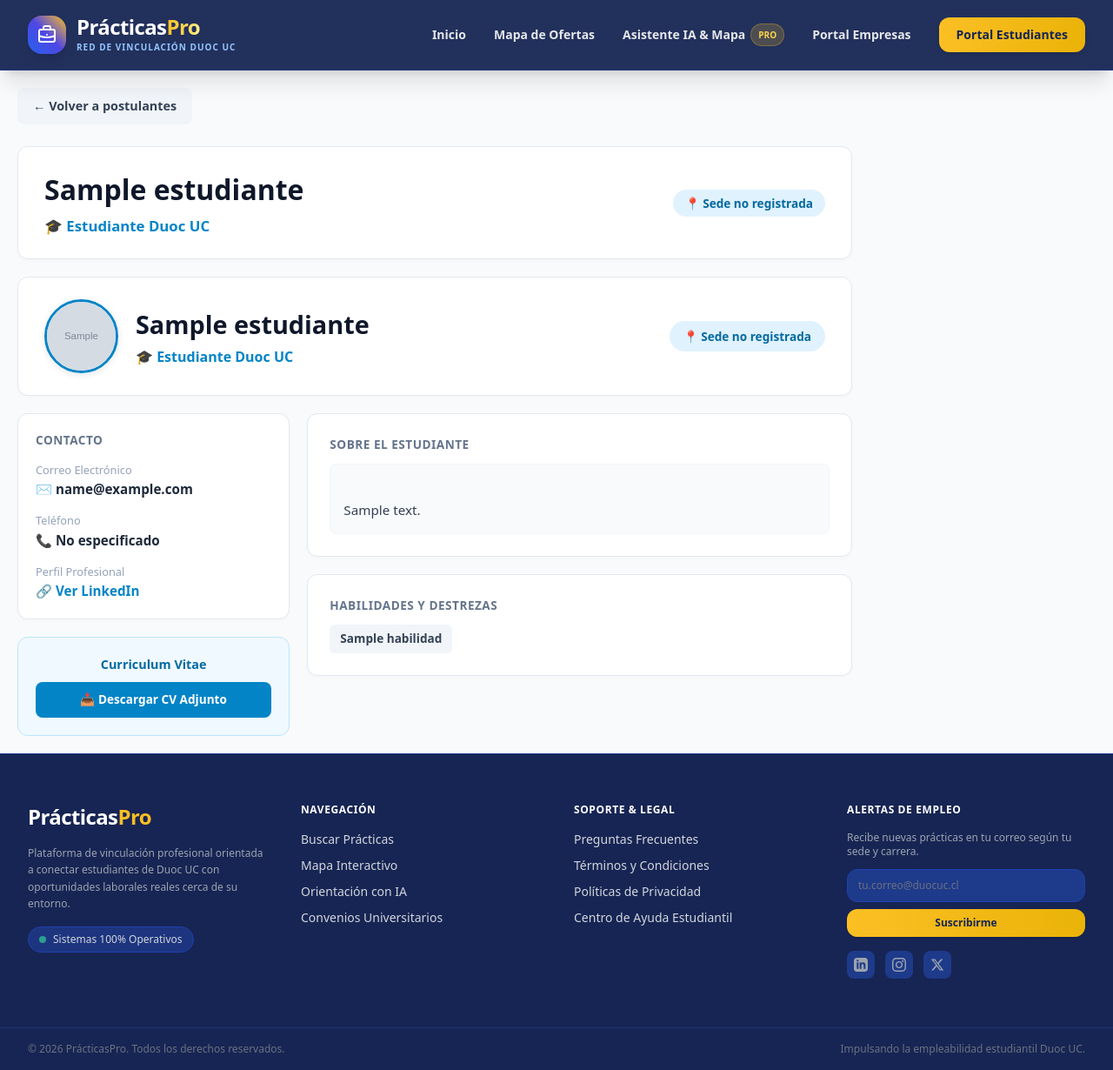
After one commit to tomasPozoo/Pr-cticasPro, a Django app: template templates/ver_perfil_estudiante.html in a window 1280 px wide. The commit adds this page. Shown: the whole page at 87% size. Run offline with Django 5.2, Linux system fonts and the light colour scheme; the template is opened without the code that fills it: most values are stand-ins (such as "Sample title", 1, 10 or a date in 2020); grey boxes marked "Sample" are stand-in pictures; some libraries are stand-ins or nearby versions.

Commit message:
Permitir edicion de perfil de estudiante y subida de foto

```diff
--- a/core/urls.py
+++ b/core/urls.py
@@ -5,9 +5,8 @@ from django.conf.urls.static import static
 from portal.views import (
     index, login_view, register_view, dashboard_view, logout_view,
     home_estudiante, perfil_estudiante, ofertas_list, oferta_detail, mis_postulaciones,
-    postular_oferta,ver_postulantes,
-    cambiar_estado_postulacion,
-    home_empresa, perfil_empresa, crear_oferta, mis_ofertas, ver_postulantes,
+    postular_oferta, ver_postulantes, cambiar_estado_postulacion, ver_perfil_estudiante,
+    home_empresa, perfil_empresa, crear_oferta, mis_ofertas,
     home_admin, eliminar_usuario, eliminar_oferta
 )
 
@@ -23,8 +22,8 @@ urlpatterns = [
     path('estudiante/', home_estudiante, name='home_estudiante'),
     path('estudiante/perfil/', perfil_estudiante, name='perfil_estudiante'),
     path('ofertas/', ofertas_list, name='ofertas_list'),
-    path('ofertas/<str:oferta_id>/', oferta_detail, name='oferta_detail'), # Cambiado a str
-    path('ofertas/<str:oferta_id>/postular/', postular_oferta, name='postular_oferta'), # <-- Agregamos esta ruta
+    path('ofertas/<str:oferta_id>/', oferta_detail, name='oferta_detail'),
+    path('ofertas/<str:oferta_id>/postular/', postular_oferta, name='postular_oferta'),
     path('estudiante/postulaciones/', mis_postulaciones, name='mis_postulaciones'),
 
     # Rutas Empresa
@@ -32,8 +31,10 @@ urlpatterns = [
     path('empresa/perfil/', perfil_empresa, name='perfil_empresa'),
     path('empresa/oferta/nueva/', crear_oferta, name='crear_oferta'),
     path('empresa/ofertas/', mis_ofertas, name='mis_ofertas'),
-    path('empresa/ofertas/<str:oferta_id>/postulantes/', ver_postulantes, name='ver_postulantes'), # Cambiado a str
+    path('empresa/ofertas/<str:oferta_id>/postulantes/', ver_postulantes, name='ver_postulantes'),
     path('empresa/postulaciones/<str:postulacion_id>/cambiar-estado/', cambiar_estado_postulacion, name='cambiar_estado_postulacion'),
+    path('empresa/estudiante/<str:estudiante_id>/perfil/', ver_perfil_estudiante, name='ver_perfil_estudiante'),
+
     # Rutas Admin Panel
     path('admin-panel/', home_admin, name='home_admin'),
     path('admin-panel/eliminar-usuario/<str:usuario_id>/', eliminar_usuario, name='eliminar_usuario'),
--- /dev/null
+++ b/templates/ver_perfil_estudiante.html
@@ -0,0 +1,144 @@
+{% extends 'base.html' %}
+
+{% block content %}
+<div class="container my-5" style="max-width: 1000px; padding: 0 20px;">
+
+    <!-- Botón Volver -->
+    <div style="margin-bottom: 25px;">
+        <a href="javascript:history.back()" style="display: inline-flex; align-items: center; gap: 8px; background-color: #f1f5f9; color: #334155; text-decoration: none; padding: 10px 18px; border-radius: 8px; font-weight: 600; font-size: 0.9rem; transition: background 0.2s;">
+            ← Volver a postulantes
+        </a>
+    </div>
+
+    <!-- Encabezado de Perfil -->
+    <div style="background: #ffffff; border: 1px solid #e2e8f0; border-radius: 12px; padding: 25px 30px; margin-bottom: 20px; box-shadow: 0 2px 4px rgba(0,0,0,0.02); display: flex; justify-content: space-between; align-items: center;">
+        <div>
+            <h2 style="font-size: 2rem; font-weight: 800; color: #0f172a; margin: 0;">
+                {{ estudiante.nombre }} {{ estudiante.apellido|default:"" }}
+            </h2>
+            <p style="color: #0284c7; font-weight: 600; margin: 5px 0 0 0; font-size: 1.05rem;">
+                🎓 {{ estudiante.carrera|default:"Estudiante Duoc UC" }}
+            </p>
+        </div>
+        <div>
+            <span style="background-color: #e0f2fe; color: #0369a1; padding: 6px 14px; border-radius: 20px; font-weight: 700; font-size: 0.85rem;">
+                📍 {{ estudiante.sede|default:"Sede no registrada" }}
+            </span>
+        </div>
+    </div>
+
+    <!-- Rejilla Principal de Datos -->
+     <!-- Encabezado de Perfil con Foto -->
+<div style="background: #ffffff; border: 1px solid #e2e8f0; border-radius: 12px; padding: 25px 30px; margin-bottom: 20px; box-shadow: 0 2px 4px rgba(0,0,0,0.02); display: flex; justify-content: space-between; align-items: center; flex-wrap: wrap; gap: 20px;">
+
+    <div style="display: flex; align-items: center; gap: 20px;">
+        <!-- Foto de Perfil / Avatar -->
+        {% if estudiante.foto_url %}
+            <img src="{{ estudiante.foto_url }}" alt="Foto de {{ estudiante.nombre }}" style="width: 85px; height: 85px; border-radius: 50%; object-fit: cover; border: 3px solid #0284c7; box-shadow: 0 2px 8px rgba(0,0,0,0.1);">
+        {% elif estudiante.foto %}
+            <img src="{{ estudiante.foto }}" alt="Foto de {{ estudiante.nombre }}" style="width: 85px; height: 85px; border-radius: 50%; object-fit: cover; border: 3px solid #0284c7; box-shadow: 0 2px 8px rgba(0,0,0,0.1);">
+        {% elif estudiante.imagen_perfil %}
+            <img src="{{ estudiante.imagen_perfil }}" alt="Foto de {{ estudiante.nombre }}" style="width: 85px; height: 85px; border-radius: 50%; object-fit: cover; border: 3px solid #0284c7; box-shadow: 0 2px 8px rgba(0,0,0,0.1);">
+        {% else %}
+            <!-- Avatar por defecto con la inicial del nombre -->
+            <div style="width: 85px; height: 85px; border-radius: 50%; background: linear-gradient(135deg, #0284c7, #0369a1); color: white; display: flex; justify-content: center; align-items: center; font-size: 2.2rem; font-weight: 800; border: 3px solid #cbd5e1; box-shadow: 0 2px 8px rgba(0,0,0,0.1);">
+                {{ estudiante.nombre|slice:":1"|upper }}
+            </div>
+        {% endif %}
+
+        <div>
+            <h2 style="font-size: 1.8rem; font-weight: 800; color: #0f172a; margin: 0;">
+                {{ estudiante.nombre }} {{ estudiante.apellido|default:"" }}
+            </h2>
+            <p style="color: #0284c7; font-weight: 600; margin: 4px 0 0 0; font-size: 1rem;">
+                🎓 {{ estudiante.carrera|default:"Estudiante Duoc UC" }}
+            </p>
+        </div>
+    </div>
+
+    <div>
+        <span style="background-color: #e0f2fe; color: #0369a1; padding: 8px 16px; border-radius: 20px; font-weight: 700; font-size: 0.85rem;">
+            📍 {{ estudiante.sede|default:"Sede no registrada" }}
+        </span>
+    </div>
+</div>
+    <div style="display: grid; grid-template-columns: 1fr 2fr; gap: 20px;">
+
+        <!-- Columna Izquierda: Contacto e Información Personal -->
+        <div style="display: flex; flex-direction: column; gap: 20px;">
+            <div style="background: #ffffff; border: 1px solid #e2e8f0; border-radius: 12px; padding: 20px; box-shadow: 0 2px 4px rgba(0,0,0,0.02);">
+                <h4 style="font-size: 0.85rem; font-weight: 700; color: #64748b; text-transform: uppercase; letter-spacing: 0.5px; margin-top: 0; margin-bottom: 15px;">
+                    Contacto
+                </h4>
+
+                <div style="margin-bottom: 15px;">
+                    <label style="font-size: 0.8rem; color: #94a3b8; display: block;">Correo Electrónico</label>
+                    <span style="color: #1e293b; font-weight: 600; font-size: 0.95rem; word-break: break-all;">
+                        ✉ {{ estudiante.email }}
+                    </span>
+                </div>
+
+                <div style="margin-bottom: 15px;">
+                    <label style="font-size: 0.8rem; color: #94a3b8; display: block;">Teléfono</label>
+                    <span style="color: #1e293b; font-weight: 600; font-size: 0.95rem;">
+                        📞 {{ estudiante.telefono|default:"No especificado" }}
+                    </span>
+                </div>
+
+                {% if estudiante.linkedin %}
+                <div>
+                    <label style="font-size: 0.8rem; color: #94a3b8; display: block;">Perfil Profesional</label>
+                    <a href="{{ estudiante.linkedin }}" target="_blank" style="color: #0284c7; font-weight: 600; font-size: 0.95rem; text-decoration: none;">
+                        🔗 Ver LinkedIn
+                    </a>
+                </div>
+                {% endif %}
+            </div>
+
+            <!-- Descargar CV -->
+            {% if estudiante.cv_url %}
+            <div style="background: #f0f9ff; border: 1px solid #bae6fd; border-radius: 12px; padding: 20px; text-align: center;">
+                <h4 style="font-size: 0.9rem; font-weight: 700; color: #0369a1; margin-top: 0; margin-bottom: 10px;">
+                    Curriculum Vitae
+                </h4>
+                <a href="{{ estudiante.cv_url }}" target="_blank" download style="display: block; background-color: #0284c7; color: white; text-decoration: none; padding: 10px 15px; border-radius: 8px; font-weight: 700; font-size: 0.85rem;">
+                    📥 Descargar CV Adjunto
+                </a>
+            </div>
+            {% endif %}
+        </div>
+
+        <!-- Columna Derecha: Presentación y Habilidades -->
+        <div style="display: flex; flex-direction: column; gap: 20px;">
+
+            <!-- Resumen / Sobre mí -->
+            <div style="background: #ffffff; border: 1px solid #e2e8f0; border-radius: 12px; padding: 25px; box-shadow: 0 2px 4px rgba(0,0,0,0.02);">
+                <h4 style="font-size: 0.85rem; font-weight: 700; color: #64748b; text-transform: uppercase; letter-spacing: 0.5px; margin-top: 0; margin-bottom: 12px;">
+                    Sobre el estudiante
+                </h4>
+                <div style="background-color: #f8fafc; border: 1px solid #f1f5f9; padding: 15px; border-radius: 8px; color: #334155; font-size: 0.95rem; line-height: 1.6; white-space: pre-line;">
+                    {{ estudiante.descripcion|default:"El estudiante aún no ha añadido una descripción a su perfil." }}
+                </div>
+            </div>
+
+            <!-- Habilidades -->
+            {% if estudiante.habilidades %}
+            <div style="background: #ffffff; border: 1px solid #e2e8f0; border-radius: 12px; padding: 25px; box-shadow: 0 2px 4px rgba(0,0,0,0.02);">
+                <h4 style="font-size: 0.85rem; font-weight: 700; color: #64748b; text-transform: uppercase; letter-spacing: 0.5px; margin-top: 0; margin-bottom: 12px;">
+                    Habilidades y Destrezas
+                </h4>
+                <div style="display: flex; flex-wrap: wrap; gap: 8px;">
+                    {% for habilidad in estudiante.habilidades %}
+                        <span style="background-color: #f1f5f9; color: #334155; padding: 6px 12px; border-radius: 6px; font-size: 0.85rem; font-weight: 600;">
+                            {{ habilidad }}
+                        </span>
+                    {% endfor %}
+                </div>
+            </div>
+            {% endif %}
+
+        </div>
+
+    </div>
+</div>
+{% endblock %}
```
Also changed, not shown: portal/views.py (+130 -14 lines), templates/home_estudiante.html (+11 -4 lines), templates/perfil_estudiante.html (+88 -0 lines), templates/ver_postulantes.html (+8 -1 lines), db.sqlite3, media/fotos_perfil/None_WIN_20260519_19_05_31_Pro.jpg (added), media/perfiles/7InHQ1vpPlPDU1hWzvqOcIR6J6K2.jpg (added), 1 other file.
